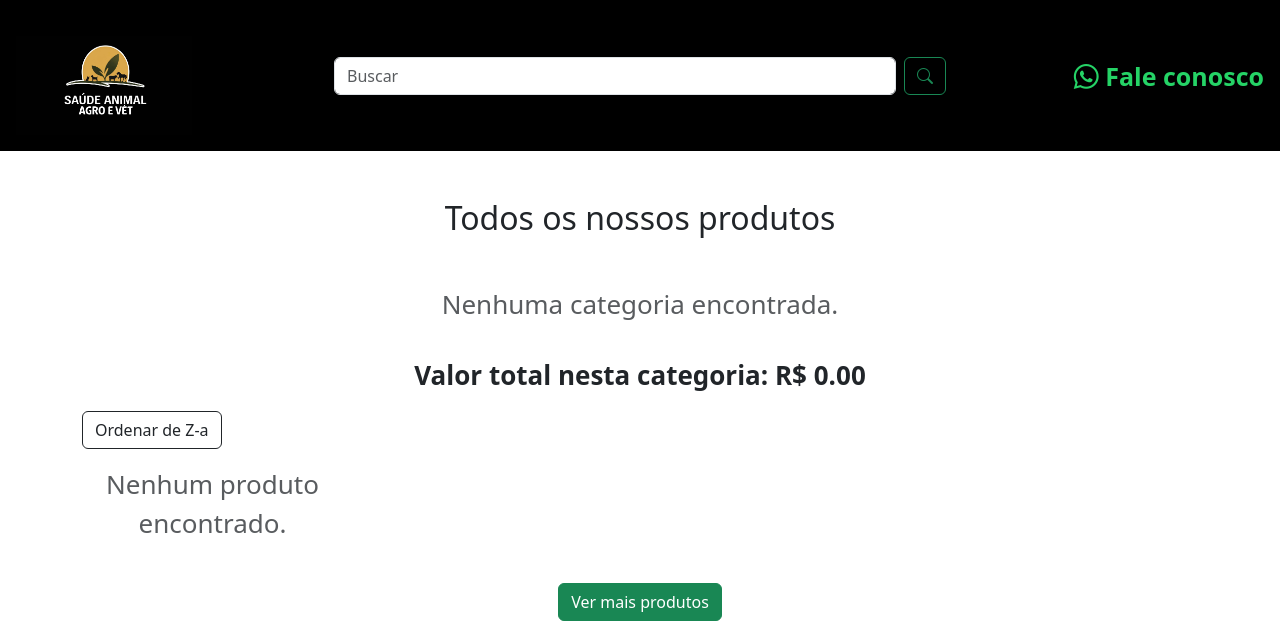
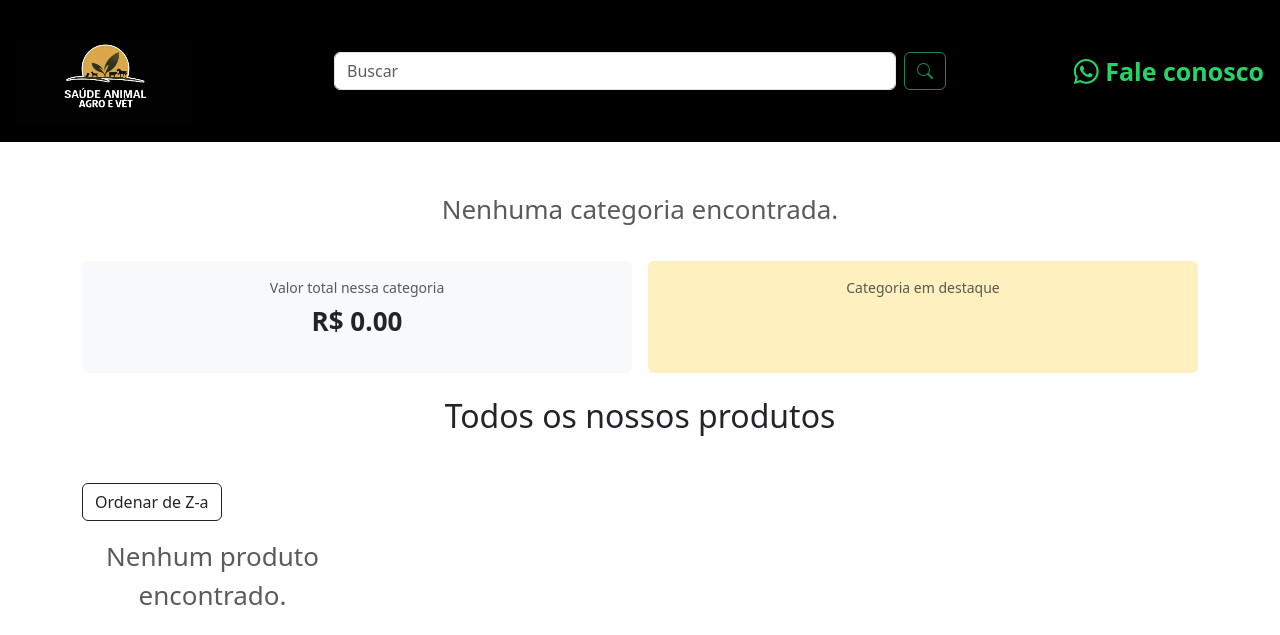
Before and after one commit to phviturino/projeto.2B, a PHP site: page /pages/produtos.php in a window 1280 px wide. Shown: the top 635 px of the page. Run offline with PHP 8.4, Linux system fonts and the light colour scheme; data that the repository does not hold is empty.

Commit message:
ajustes visuais

```diff
--- a/admin/includes/footer.php
+++ b/admin/includes/footer.php
@@ -1,3 +1,2 @@
 <script src="https://cdn.jsdelivr.net/npm/bootstrap@5.3.8/dist/js/bootstrap.bundle.min.js"></script>
-</body>
 </html>
--- a/css/style.css
+++ b/css/style.css
@@ -11,7 +11,7 @@
 .logo-img{
     margin-top: 20px;
     width: 60%;
-    height: auto
+    height: 90px;
 }
 .logo-img-mobile{
     width: 60px;
@@ -156,6 +156,11 @@ footer p{
 .descricao-limitada {
     max-width: 250px;
 }
+.logo-admin {
+    height: 70px;
+    width: auto;
+    border-radius: 20px;
+}
 
 @media (max-width: 768px) {
     .logo-img-mobile {
--- a/dashboard/dist/main.js
+++ b/dashboard/dist/main.js
@@ -200,11 +200,11 @@ function iniciar() {
         if (destaqueElemento !== null && destaque !== null) {
             const categoriaEncontrada = categorias.find((c) => c.id === destaque.categoria);
             const nomeCategoria = categoriaEncontrada !== undefined ? categoriaEncontrada.nome : destaque.categoria;
-            destaqueElemento.textContent = `Categoria em destaque: ${nomeCategoria} - R$ ${destaque.total.toFixed(2)}`;
+            destaqueElemento.textContent = `${nomeCategoria} - R$ ${destaque.total.toFixed(2)}`;
         }
         const totalElemento = document.getElementById("total-categoria");
         if (totalElemento !== null) {
-            totalElemento.textContent = `Valor total nesta categoria: R$ ${total.toFixed(2)}`;
+            totalElemento.textContent = `R$ ${total.toFixed(2)}`;
         }
         produtosAtuais = ordenaPorNome(produtos, true);
         renderizarProdutos(produtosAtuais);
--- a/dashboard/src/main.ts
+++ b/dashboard/src/main.ts
@@ -217,12 +217,12 @@ async function iniciar(): Promise<void> {
     if (destaqueElemento !== null && destaque !== null) {
         const categoriaEncontrada = categorias.find((c) => c.id === destaque.categoria);
         const nomeCategoria = categoriaEncontrada !== undefined ? categoriaEncontrada.nome : destaque.categoria;
-        destaqueElemento.textContent = `Categoria em destaque: ${nomeCategoria} - R$ ${destaque.total.toFixed(2)}`;
+        destaqueElemento.textContent = `${nomeCategoria} - R$ ${destaque.total.toFixed(2)}`;
     }
 
     const totalElemento = document.getElementById("total-categoria");
     if (totalElemento !== null) {
-        totalElemento.textContent = `Valor total nesta categoria: R$ ${total.toFixed(2)}`;
+        totalElemento.textContent = `R$ ${total.toFixed(2)}`;
     }
 
     produtosAtuais = ordenaPorNome(produtos, true);
--- a/pages/produtos.php
+++ b/pages/produtos.php
@@ -1,16 +1,29 @@
 <?php include __DIR__ . '/../includes/header.php'; ?>
 
 <main class="container mt-5 mb-5">
-
-    <h2 class="text-center mb-5 text-dark catalogo-titulo">
-        Todos os nossos produtos
-    </h2>
 
     <div class="d-flex flex-warp justify-content-center gap-2 mb-3" id="categorias-nav-links">
         <!-- categorias -->
     </div>
 
-    <p id="total-categoria" class="fw-bold"></p> <p id="categoria-destaque" class="fw-bold"></p>
+    <div class="row g-3 mb-4">
+        <div class="col-md-6">
+            <div class="bg-light rounded p-3 text-center h-100">
+                <p class="text-muted mb-1 small">Valor total nessa categoria</p>
+                <p id="total-categoria" class="fw-bold"></p>
+            </div>
+        </div>
+    <div class="col-md-6">
+            <div class="bg-warning bg-opacity-25 rounded p-3 text-center h-100">
+                <p class="text-muted mb-1 small">Categoria em destaque</p>
+                <p id="categoria-destaque" class="fw-bold"></p>
+            </div>
+        </div>
+    </div>
+
+    <h2 class="text-center mb-5 text-dark catalogo-titulo">
+        Todos os nossos produtos
+    </h2>
 
     <button id="btn-ordenar" class="btn btn-outline-dark mb-3">Ordenar de Z-a</button>
 
```
Also changed, not shown: admin/includes/header.php (+15 -0 lines), includes/header.php (+3 -5 lines).
